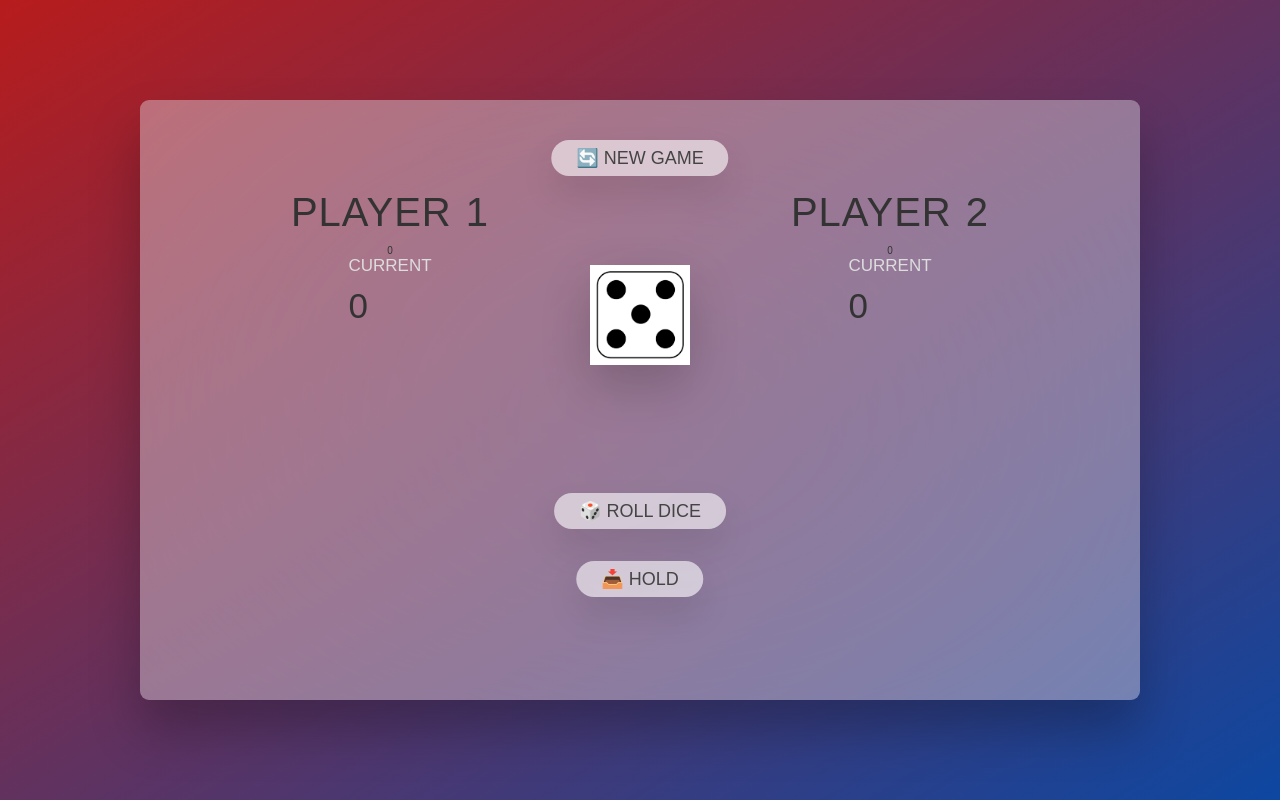
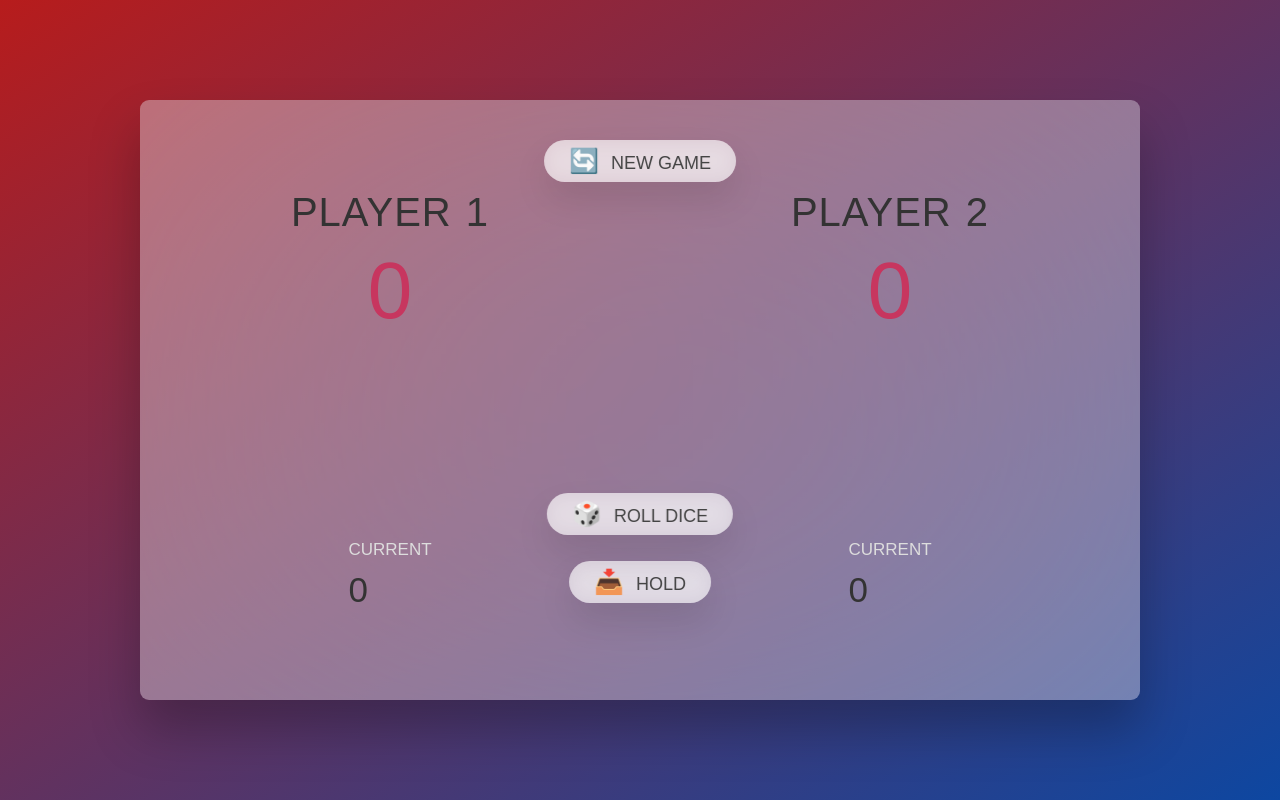
Before and after one commit to bhargavputti/Dice-Game, a plain HTML site: page index.html in a window 1280 px wide. Both pictures are taken after a click on the button "🔄 NEW GAME". Drawn offline with Linux system fonts and the light colour scheme.

Commit message:
Update style.css

```diff
--- a/style.css
+++ b/style.css
@@ -1,4 +1,3 @@
-
 * {
 	margin: 0;
 	padding: 0;
@@ -50,7 +49,6 @@ main {
 	margin-bottom: 1rem;
 }
 
-
 current {
 	background-color: #b71c1c;
 	opacity: 0.8;
@@ -59,7 +57,7 @@ color: #fff;
 	width: 65%;
 	padding: 2rem;
 	text-align: center;
-transition: all 0.75s
+	transition: all 0.75s;
 }
 
 .current-label {
@@ -71,6 +69,13 @@ transition: all 0.75s
 
 .current-score {
 	font-size: 3.5rem;
+}
+
+.score {
+	font-size: 8rem;
+	font-weight: 300;
+	color: #c7365f;
+	margin-bottom: auto;
 }
 
 /* ABSOLUTE POSITIONED ELEMENTS */
@@ -90,11 +95,19 @@ transition: all 0.75s
 
 	background-color: white;
 	background-color: rgba(255, 255, 255, 0.6);
+	backdrop-filter: blur(10px);
 
 	padding: 0.7rem 2.5rem;
 	border-radius: 50rem;
 	box-shadow: 0 1.75rem 3.5rem rgba(0, 0, 0, 0.1);
 }
+
+.btn::first-letter {
+	font-size: 2.4rem;
+	display: inline-block;
+	margin-right: 0.7rem;
+}
+
 .btn--new {
 	top: 4rem;
 }
@@ -104,6 +117,16 @@ transition: all 0.75s
 .btn--hold {
 	top: 46.1rem;
 }
+
+.btn:active {
+	transform: translate(-50%, 3px);
+	box-shadow: 0 1rem 2rem rgba(0, 0, 0, 0.15);
+}
+
+.btn:focus {
+	outline: none;
+}
+
 .dice {
 	position: absolute;
 	left: 50%;
@@ -112,3 +135,16 @@ transition: all 0.75s
 	height: 10rem;
 	box-shadow: 0 2rem 5rem rgba(0, 0, 0, 0.2);
 }
+
+.player--winner {
+	background-color: #2f2f2f;
+}
+
+.player--winner .name {
+	font-weight: 700;
+	color: #c7365f;
+}
+
+.hidden {
+	display: none;
+}
```
Lines whose indentation alone changed are shown as unchanged.
